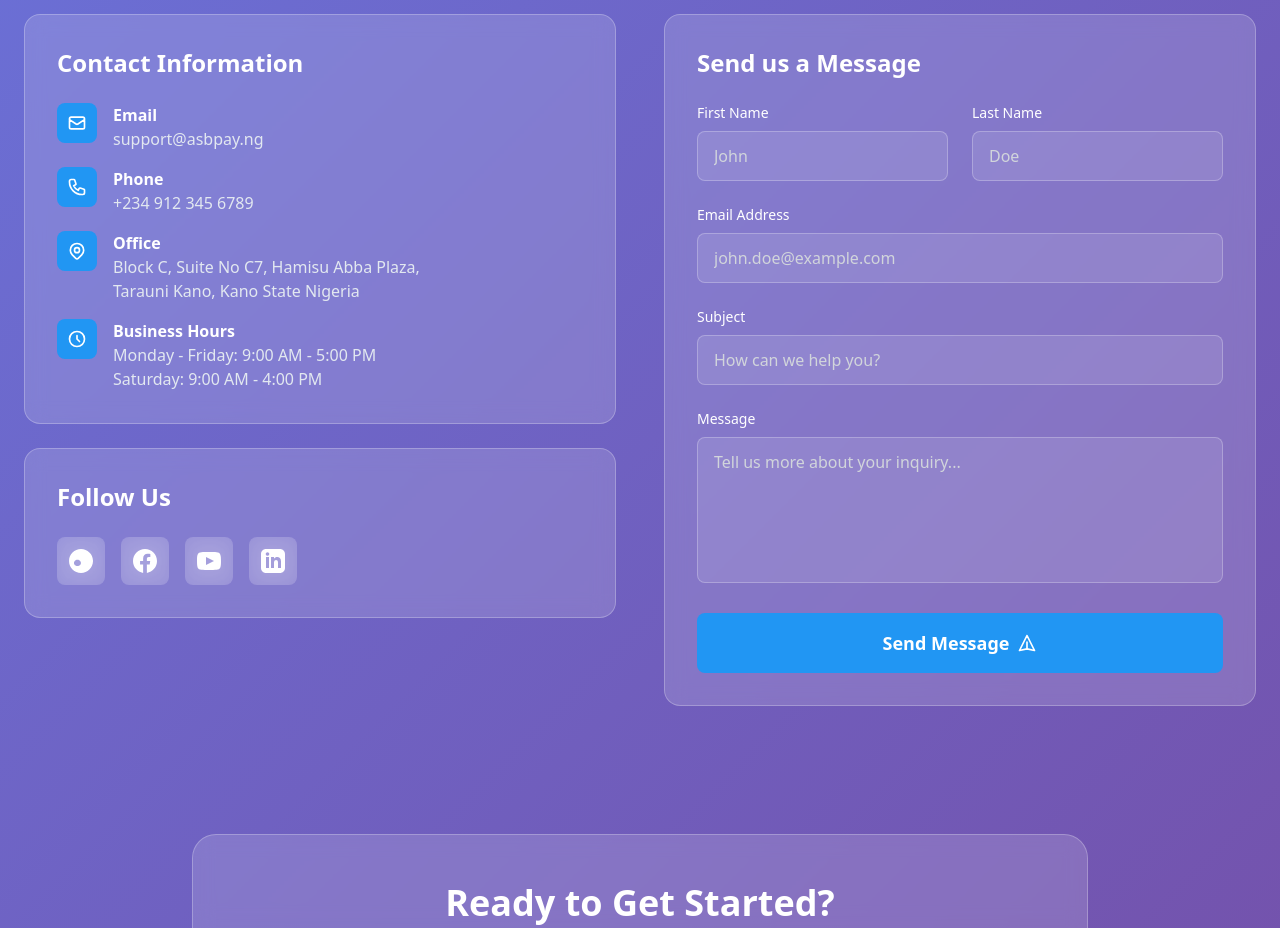
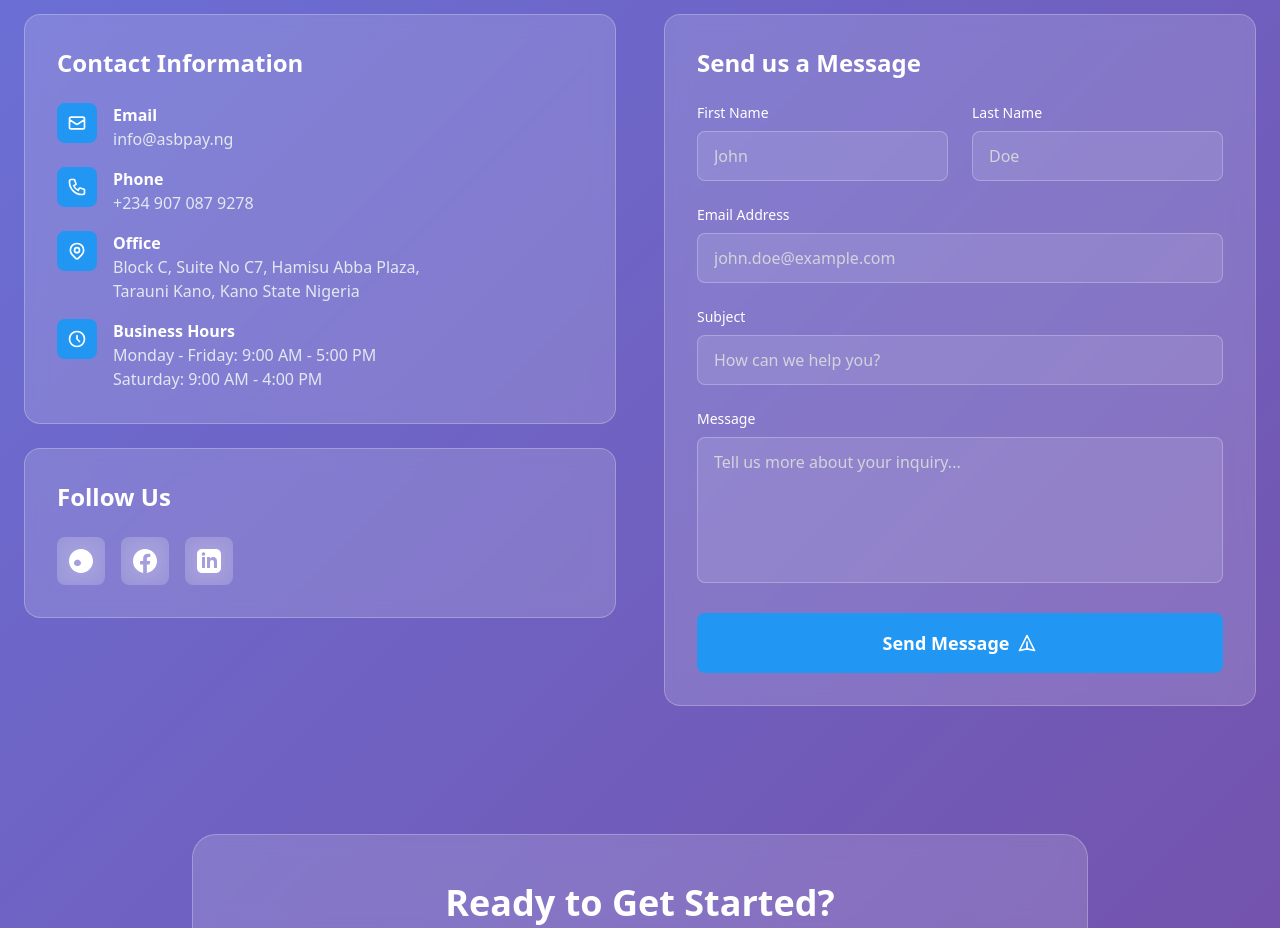
Before and after one commit to auwwal46/asbpay_home, a plain HTML site: page index.html in a window 1280 px wide. Shown: the part 1240-2168 px from the top of the page. Drawn offline with nearby package versions, Linux system fonts and the light colour scheme.

Commit message:
Update contact information and social media links

```diff
--- a/index.html
+++ b/index.html
@@ -261,8 +261,8 @@
                                 </div>
                                 <div>
                                     <h4 class="theme-text-primary font-semibold text-sm sm:text-base">Email</h4>
-                                    <a href="mailto:support@asbpay.ng" class="theme-text-secondary text-sm sm:text-base hover:text-white transition-colors">
-                                        support@asbpay.ng
+                                    <a href="mailto:info@asbpay.ng" class="theme-text-secondary text-sm sm:text-base hover:text-white transition-colors">
+                                        info@asbpay.ng
                                     </a>
                                 </div>
                             </div>
@@ -276,8 +276,8 @@
                                 </div>
                                 <div>
                                     <h4 class="theme-text-primary font-semibold text-sm sm:text-base">Phone</h4>
-                                    <a href="tel:+2349123456789" class="theme-text-secondary text-sm sm:text-base hover:text-white transition-colors">
-                                        +234 912 345 6789
+                                    <a href="tel:+2349070879278" class="theme-text-secondary text-sm sm:text-base hover:text-white transition-colors">
+                                        +234 907 087 9278
                                     </a>
                                 </div>
                             </div>
@@ -321,22 +321,17 @@
                     <div class="theme-card rounded-2xl p-6 sm:p-8 border">
                         <h3 class="theme-text-primary text-xl sm:text-2xl font-bold mb-6">Follow Us</h3>
                         <div class="flex space-x-4">
-                            <a href="https://instagram.com/asbpay.ng" class="w-12 h-12 theme-card rounded-lg flex items-center justify-center hover:bg-opacity-20 transition-all duration-300 hover:scale-110">
+                            <a href="https://instagram.com/asbpay.ng" target="_blank" class="w-12 h-12 theme-card rounded-lg flex items-center justify-center hover:bg-opacity-20 transition-all duration-300 hover:scale-110">
                                 <svg class="w-6 h-6 theme-text-primary" fill="currentColor" viewBox="0 0 24 24">
                                     <path d="M12.017 0C5.396 0 .029 5.367.029 11.987c0 6.62 5.367 11.987 11.988 11.987s11.987-5.367 11.987-11.987C24.014 5.367 18.647.001 12.017.001zM8.449 16.988c-1.297 0-2.448-.611-3.042-1.543-.595-.932-.595-2.109 0-3.042.594-.932 1.745-1.543 3.042-1.543s2.448.611 3.042 1.543c.595.932.595 2.109 0 3.042-.594.932-1.745 1.543-3.042 1.543z"/>
                                 </svg>
                             </a>
-                            <a href="https://www.facebook.com/profile.php?id=61558647573674" class="w-12 h-12 theme-card rounded-lg flex items-center justify-center hover:bg-opacity-20 transition-all duration-300 hover:scale-110">
+                            <a href="https://www.facebook.com/profile.php?id=61558647573674" target="_blank" class="w-12 h-12 theme-card rounded-lg flex items-center justify-center hover:bg-opacity-20 transition-all duration-300 hover:scale-110">
                                 <svg class="w-6 h-6 theme-text-primary" fill="currentColor" viewBox="0 0 24 24">
                                     <path d="M24 12.073c0-6.627-5.373-12-12-12s-12 5.373-12 12c0 5.99 4.388 10.954 10.125 11.854v-8.385H7.078v-3.47h3.047V9.43c0-3.007 1.792-4.669 4.533-4.669 1.312 0 2.686.235 2.686.235v2.953H15.83c-1.491 0-1.956.925-1.956 1.874v2.25h3.328l-.532 3.47h-2.796v8.385C19.612 23.027 24 18.062 24 12.073z"/>
                                 </svg>
                             </a>
-                            <a href="#" class="w-12 h-12 theme-card rounded-lg flex items-center justify-center hover:bg-opacity-20 transition-all duration-300 hover:scale-110">
-                                <svg class="w-6 h-6 theme-text-primary" fill="currentColor" viewBox="0 0 24 24">
-                                    <path d="M19.615 3.184c-3.604-.246-11.631-.245-15.23 0-3.897.266-4.356 2.62-4.385 8.816.029 6.185.484 8.549 4.385 8.816 3.6.245 11.626.246 15.23 0 3.897-.266 4.356-2.62 4.385-8.816-.029-6.185-.484-8.549-4.385-8.816zm-10.615 12.816v-8l8 3.993-8 4.007z"/>
-                                </svg>
-                            </a>
-                            <a href="#" class="w-12 h-12 theme-card rounded-lg flex items-center justify-center hover:bg-opacity-20 transition-all duration-300 hover:scale-110">
+                            <a href="https://www.linkedin.com/company/asbpay/posts/?feedView=all" class="w-12 h-12 theme-card rounded-lg flex items-center justify-center hover:bg-opacity-20 transition-all duration-300 hover:scale-110">
                                 <svg class="w-6 h-6 theme-text-primary" fill="currentColor" viewBox="0 0 24 24">
                                     <path d="M19 0h-14c-2.761 0-5 2.239-5 5v14c0 2.761 2.239 5 5 5h14c2.762 0 5-2.239 5-5v-14c0-2.761-2.238-5-5-5zm-11 19h-3v-11h3v11zm-1.5-12.268c-.966 0-1.75-.79-1.75-1.764s.784-1.764 1.75-1.764 1.75.79 1.75 1.764-.783 1.764-1.75 1.764zm13.5 12.268h-3v-5.604c0-3.368-4-3.113-4 0v5.604h-3v-11h3v1.765c1.396-2.586 7-2.777 7 2.476v6.759z"/>
                                 </svg>
```
